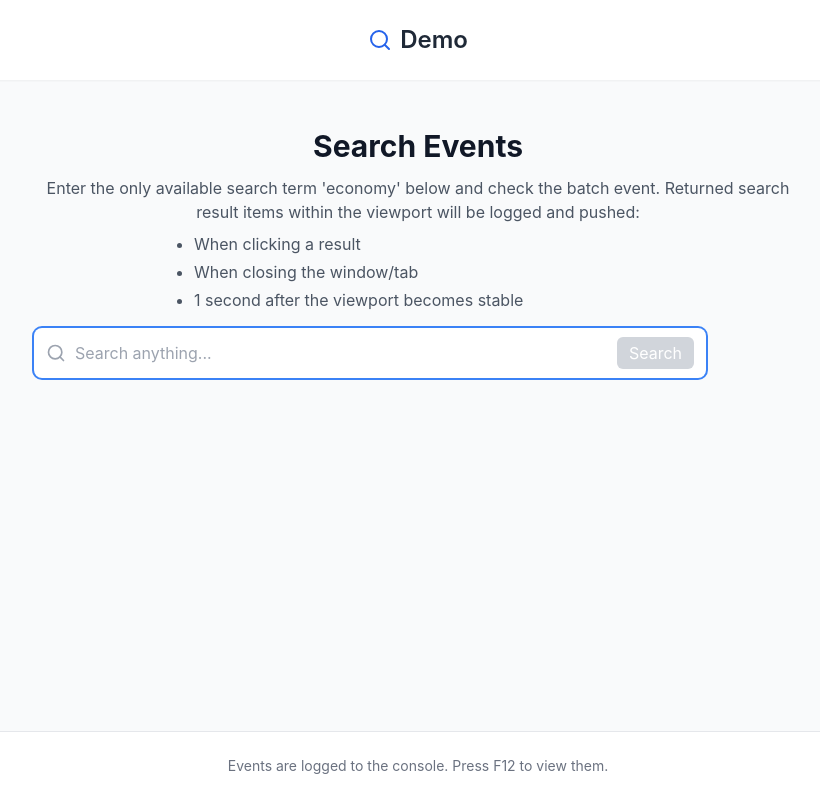
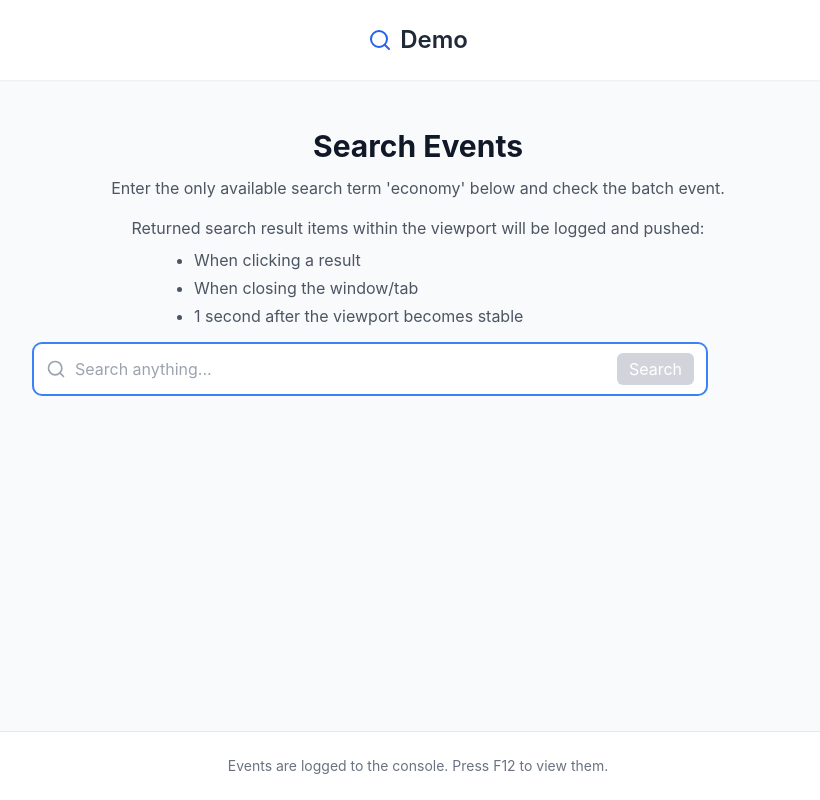
Before and after one commit to enlo1234/demo-search, a React (Vite) app: page / in a window 1280 px wide. Shown: the whole page, without its empty margins (222-1042 px from the left). Built offline with nearby package versions, Linux system fonts and the light colour scheme.

Commit message:
Update search results text to use a list

```diff
--- a/src/App.tsx
+++ b/src/App.tsx
@@ -22,7 +22,8 @@ function App() {
         <div className="max-w-3xl w-full text-center mb-8">
           <h2 className="text-3xl font-bold text-gray-900 mb-3">Search Events</h2>
           <p className="text-gray-600 mb-4">
-            Enter the only available search term 'economy' below and check the batch event. Returned search result items within the viewport will be logged and pushed:
+            Enter the only available search term 'economy' below and check the batch event.</p>
+          <p className="text-gray-600 mb-4"> Returned search result items within the viewport will be logged and pushed:
             <ul className="list-disc text-left max-w-md mx-auto mt-2 space-y-1">
               <li>When clicking a result</li>
               <li>When closing the window/tab</li>
```
